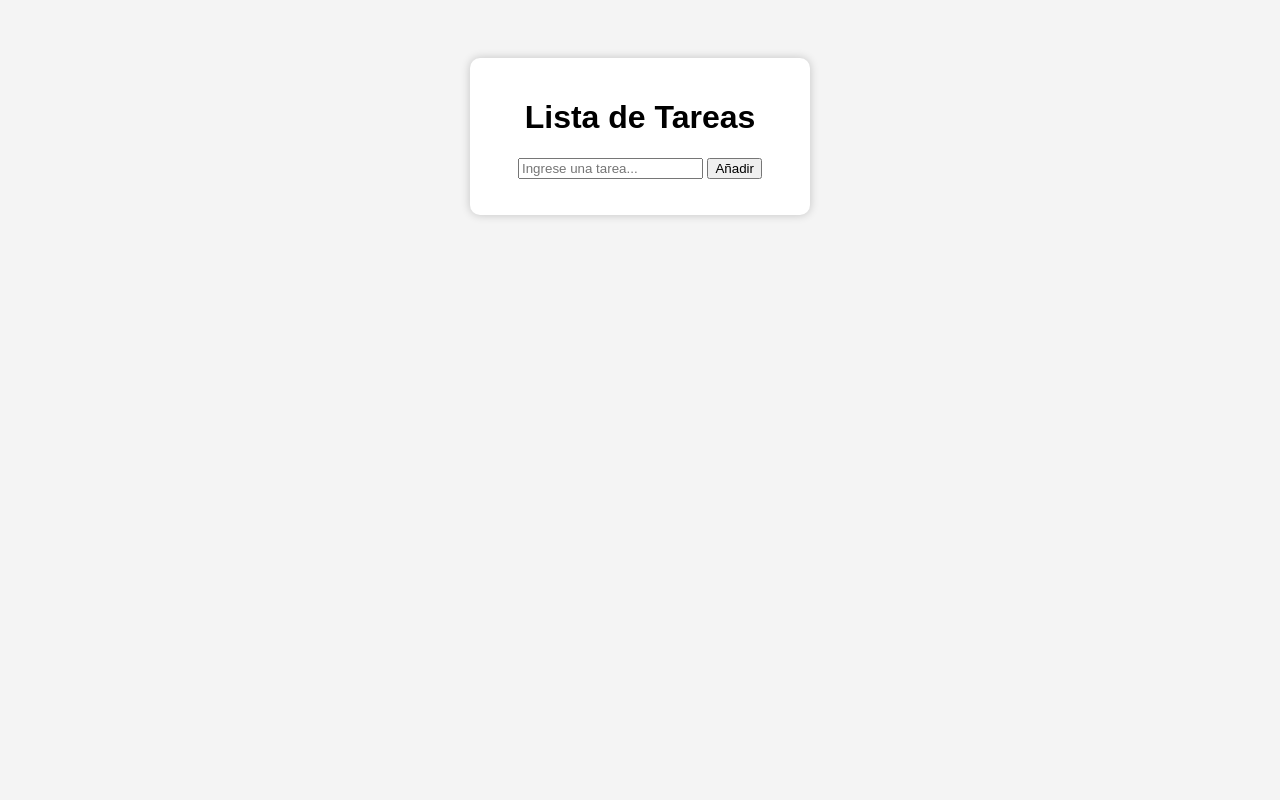
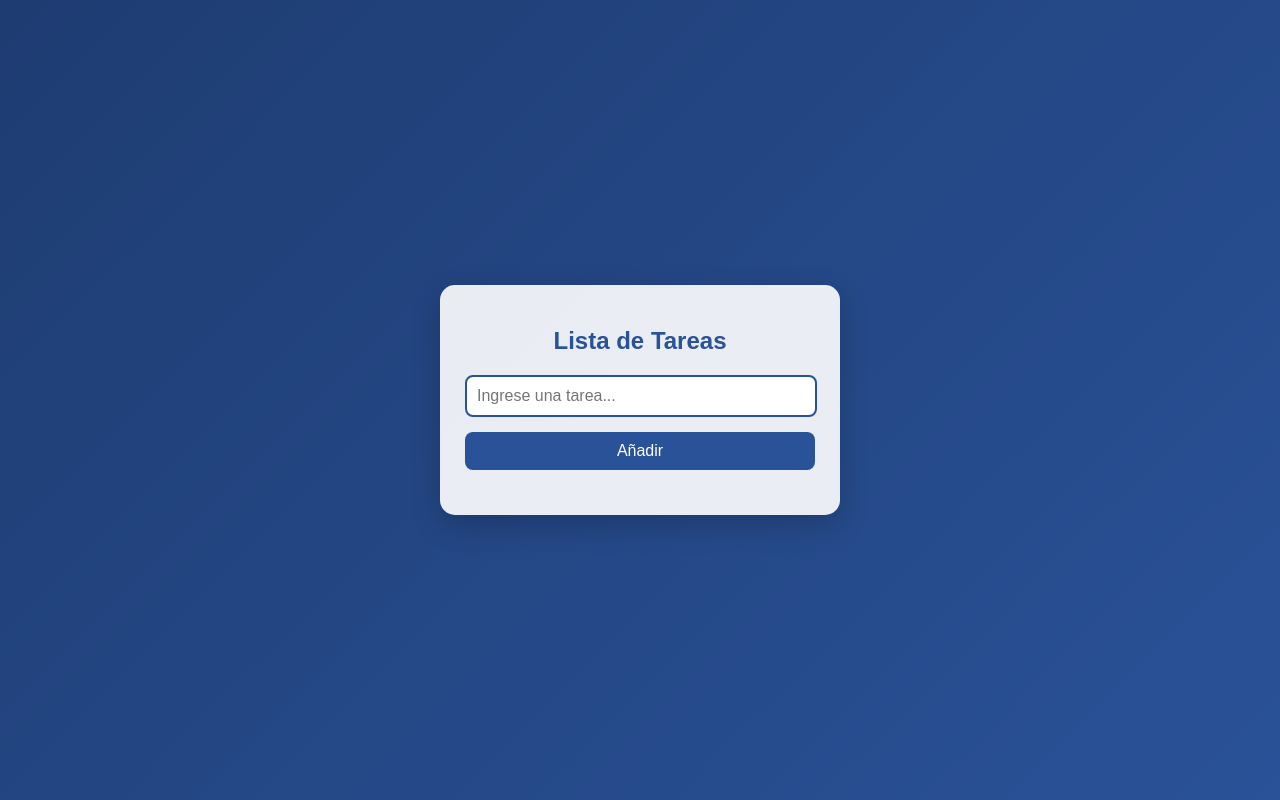
Before and after one commit to Teo1188/PracticaJS, a plain HTML site: page lista-tareas/index.html in a window 1280 px wide. Drawn offline with Linux system fonts and the light colour scheme.

Commit message:
Lista de tareas Teo

```diff
--- a/lista-tareas/styles.css
+++ b/lista-tareas/styles.css
@@ -1,36 +1,92 @@
+/* Estilos generales */
 body {
-    font-family: Arial, Helvetica, sans-serif;
-    text-align: center;
-    background-color: #f4f4f4f4;
+  font-family: 'Arial', sans-serif;
+  background: linear-gradient(135deg, #1e3c72, #2a5298); /* Fondo degradado azul */
+  color: #fff;
+  display: flex;
+  justify-content: center;
+  align-items: center;
+  height: 100vh;
+  margin: 0;
 }
 
+/* Contenedor principal */
 .contenedor {
-    margin-top: 50px;
-    padding: 20px;
-    background: white;
-    box-shadow: 0 0 10px rgb(0, 0, 0, 0.2);
-    display: inline-block;
-    width: 300px;
-    border-radius: 10px;
+  background: rgba(255, 255, 255, 0.9); /* Fondo blanco con transparencia */
+  padding: 25px;
+  border-radius: 15px;
+  box-shadow: 0 10px 30px rgba(0, 0, 0, 0.2);
+  width: 350px;
+  text-align: center;
 }
 
+h1 {
+  color: #2a5298; /* Azul oscuro */
+  margin-bottom: 20px;
+  font-size: 24px;
+}
+
+/* Input y botón */
+#taskInput {
+  width: calc(100% - 22px);
+  padding: 10px;
+  border: 2px solid #2a5298;
+  border-radius: 8px;
+  margin-bottom: 15px;
+  font-size: 16px;
+  outline: none;
+  transition: border-color 0.3s ease;
+}
+
+#taskInput:focus {
+  border-color: #1e3c72; /* Azul más oscuro al enfocar */
+}
+
+#addBtn {
+  width: 100%;
+  padding: 10px;
+  background-color: #2a5298; /* Azul oscuro */
+  color: white;
+  border: none;
+  border-radius: 8px;
+  font-size: 16px;
+  cursor: pointer;
+  transition: background-color 0.3s ease;
+}
+
+#addBtn:hover {
+  background-color: #1e3c72; /* Azul más oscuro al hacer hover */
+}
+
+/* Lista de tareas */
 ul {
   list-style: none;
   padding: 0;
+  margin-top: 20px;
 }
 
 li {
+  background: rgba(255, 255, 255, 0.9); /* Fondo blanco con transparencia */
   padding: 10px;
-    background: #dcdcdcdc;
-    margin-top: 5px;
+  margin-top: 10px;
+  border-radius: 8px;
   display: flex;
   align-items: center;
+  justify-content: space-between;
+  transition: transform 0.2s ease, box-shadow 0.2s ease;
   cursor: pointer;
+}
+
+li:hover {
+  transform: translateY(-2px); /* Efecto de levantar al hacer hover */
+  box-shadow: 0 5px 15px rgba(0, 0, 0, 0.1);
 }
 
 li span {
   flex-grow: 1;
   margin-right: 10px;
+  color: #333; /* Color de texto oscuro */
+  font-size: 16px;
 }
 
 li .botones {
@@ -41,19 +97,30 @@ body {
 li button {
   padding: 5px 10px;
   border: none;
+  border-radius: 5px;
   color: white;
   cursor: pointer;
+  transition: background-color 0.3s ease;
 }
 
 li button.edit {
-    background: #4caf50;
+  background-color: #3abb9f;
+}
+
+li button.edit:hover {
+  background-color: #247c8b;
 }
 
 li button.delete {
-    background: #ff5c5c;
+  background-color: #0f57c4;
 }
+
+li button.delete:hover {
+  background-color: #041a7e;
+}
+
 
 .complete {
   text-decoration: line-through;
-    color: rgb(23, 206, 96);
+  color: #0e9ba0;
 }
```
Lines whose indentation alone changed are shown as unchanged.
